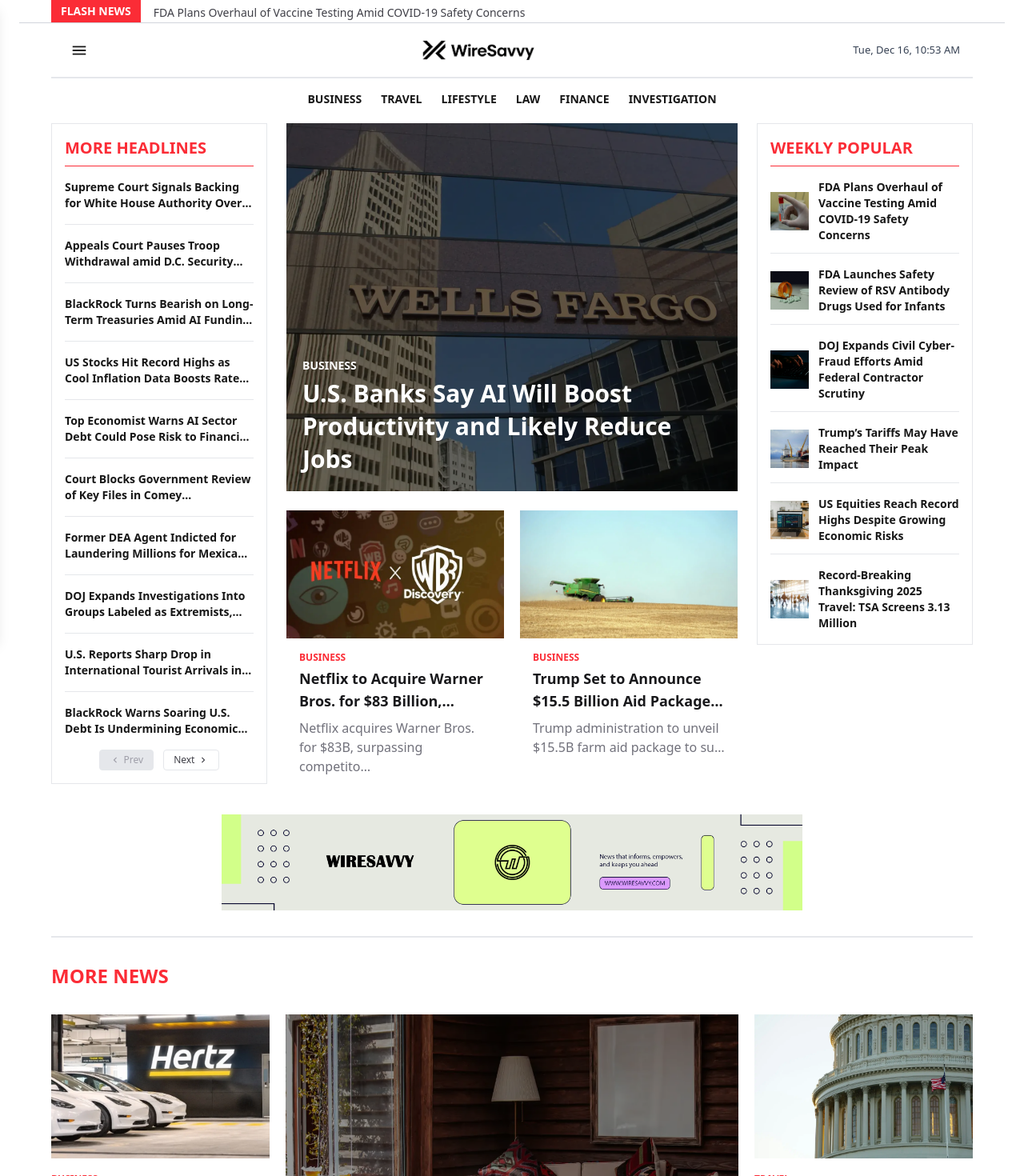
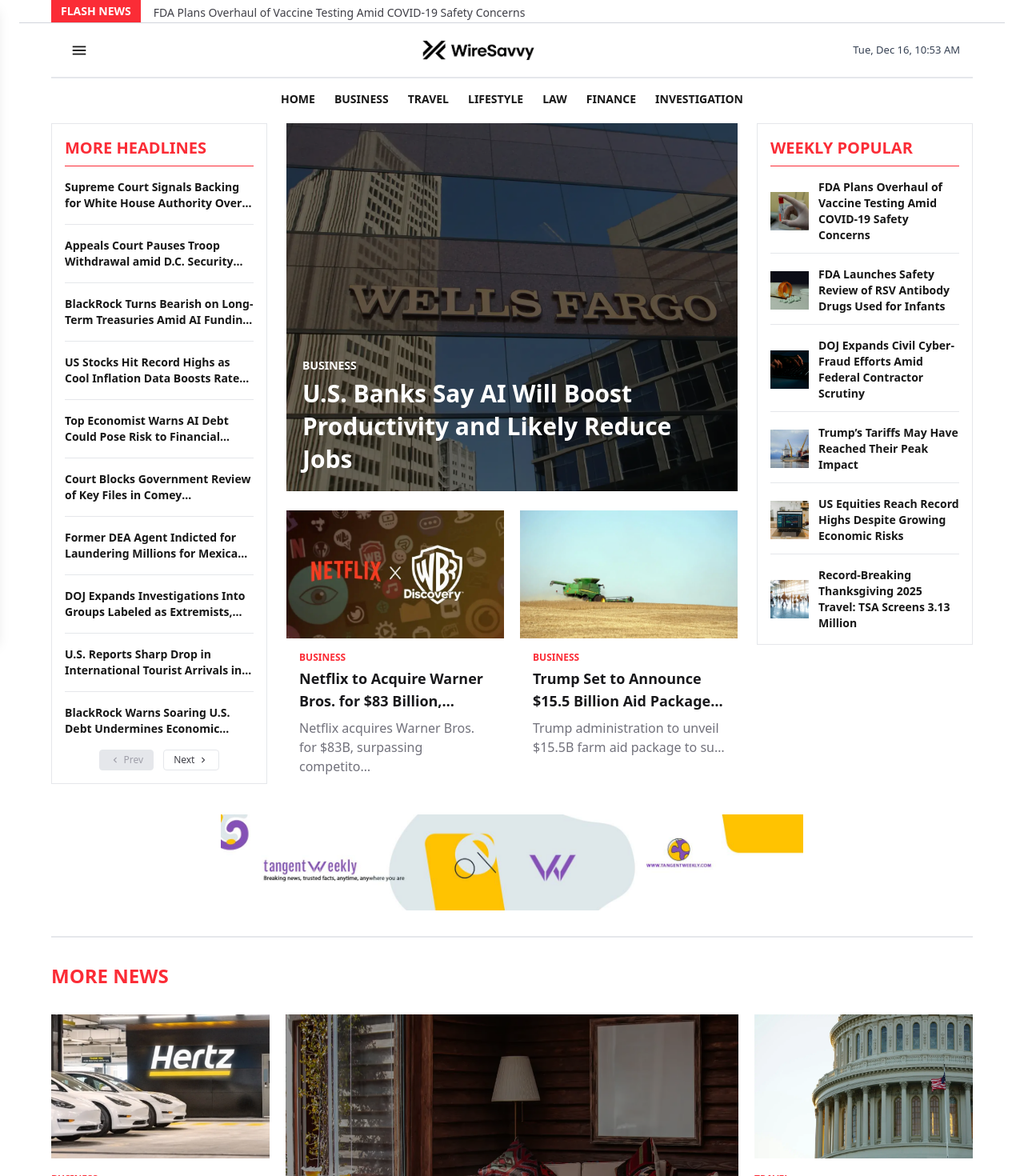
Before and after one commit to maisonatelier52-ux/wiresavvy, a Next.js app: page / in a window 1280 px wide. Shown: the top 1470 px of the page at 80% size. Built offline with nearby package versions, Linux system fonts and the light colour scheme.

Commit message:
[Fix] errors

```diff
--- a/app/articles/[slug]/page.jsx
+++ b/app/articles/[slug]/page.jsx
@@ -83,6 +83,13 @@
     .filter(a => a.category !== article.category && a.slug !== article.slug && !relatedSlugs.includes(a.slug))
     .sort((a, b) => new Date(b.date) - new Date(a.date))
     .slice(3, 9);
+
+  // FORMAT ARTICLE DATE
+  const formattedDate = new Date(article.date).toLocaleDateString("en-US", {
+    month: "short",
+    day: "numeric",
+    year: "numeric",
+  });
 
   /* ---------- JSON-LD ---------- */
 
@@ -197,7 +204,6 @@
 
               {/* AUTHOR + DATE */}
               <div className="flex gap-6 text-xs sm:text-sm text-zinc-300 uppercase font-medium">
-
                 {/* AUTHOR NAME FROM JSON */}
                 <Link
                   href={`/author/${author.slug}`}
@@ -206,7 +212,7 @@
                 >
                   {author?.name || "Unknown Author"}
                 </Link>
-                <span>{article.date}</span>
+                <span>{formattedDate}</span>
               </div>
             </div>
           </section>
--- a/app/components/AdBanner.jsx
+++ b/app/components/AdBanner.jsx
@@ -4,7 +4,7 @@
 import { useState } from "react";
 
 export default function AdBanner() {
-  const adSrc = "ad-banner.png";
+  const adSrc = "ad-banner1.png";
   const [imgError, setImgError] = useState(false);
 
   return (
--- a/app/components/Header.jsx
+++ b/app/components/Header.jsx
@@ -115,6 +115,14 @@
           } flex items-center justify-center`}
         >
           <nav className="flex gap-4 sm:gap-6 overflow-x-auto text-xs sm:text-sm font-semibold uppercase whitespace-nowrap pb-1 no-scrollbar">
+            {/* HOME */}
+            <Link
+              href="/"
+              title="Home"
+              className="hover:text-red-500 transition-colors duration-150"
+            >
+              Home
+            </Link>
             {categories.map((cat, i) => (
               <Link
                 key={i}
--- a/app/components/Mostviewed.jsx
+++ b/app/components/Mostviewed.jsx
@@ -29,7 +29,7 @@
     ? [forcedArticle, ...sorted.slice(5, 9)].reverse()
     : sorted.slice(5, 10);
 
-  const adImage = "/ad-image.png";
+  const adImage = "/ad-image.jpeg";
 
   const renderArticle = (a, i) => (
     <Link href={`/articles/${a.slug}`} title={a.title} key={i}>
```
Also changed, not shown: data/details.json, public/ad-banner1.png (renamed from public/ads/banner/signal-2025-12-12-143957_002-1.png), public/ad-image.jpeg (added).
